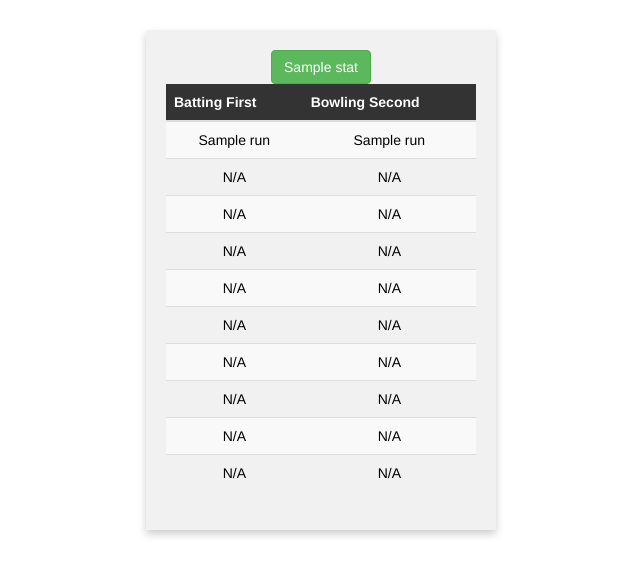
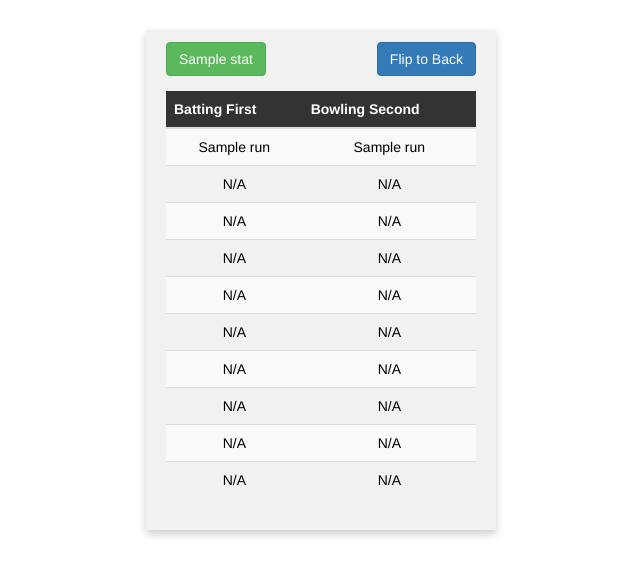
Before and after one commit to kiran270/stats, a Flask app: template templates/urls3.html in a window 1280 px wide. Shown: the top 570 px of the page, without its empty margins (319-959 px from the left). Run offline with Flask 3, Linux system fonts and the light colour scheme; the template is opened without the code that fills it: most values are stand-ins (such as "Sample title", 1, 10 or a date in 2020); some libraries are stand-ins or nearby versions.

Commit message:
added filp

```diff
--- a/templates/urls3.html
+++ b/templates/urls3.html
@@ -14,6 +14,12 @@
     $(document).ready(function () {
       $('#statsTable').DataTable({
         "pageLength": 50
+      });
+
+      // Flip card function
+      $('.flip-btn').click(function () {
+        var card = $(this).closest('.flip-card-inner');
+        card.toggleClass('flipped');
       });
     });
   </script>
@@ -43,11 +49,12 @@
       box-shadow: 0 4px 8px 0 rgba(0, 0, 0, 0.2);
     }
 
-.flip-card:hover .flip-card-inner {
+    .flip-card-inner.flipped {
       transform: rotateY(180deg);
     }
 
-.flip-card-front, .flip-card-back {
+    .flip-card-front,
+    .flip-card-back {
       position: absolute;
       width: 100%;
       height: 100%;
@@ -88,6 +95,16 @@ tbody tr:nth-child(odd) {
       background-color: #f2f2f2;
     }
 
+    .player-header {
+      display: flex;
+      justify-content: space-between;
+      width: 100%;
+      margin-bottom: 15px;
+    }
+
+    .player-header .btn {
+      flex-shrink: 0;
+    }
 
   </style>
 </head>
@@ -99,7 +116,10 @@ tbody tr:nth-child(odd) {
       <div class="flip-card-inner">
         <!-- Front Side -->
         <div class="flip-card-front">
+          <div class="player-header">
             <button class="btn btn-success">{{ x.player_name }}</button>
+            <button class="btn btn-primary flip-btn">Flip to Back</button>
+          </div>
           <table class="table table-striped">
             <thead>
               <tr>
@@ -117,9 +137,13 @@ tbody tr:nth-child(odd) {
             </tbody>
           </table>
         </div>
+
         <!-- Back Side -->
         <div class="flip-card-back">
+          <div class="player-header">
             <button class="btn btn-success">{{ x.player_name }}</button>
+            <button class="btn btn-primary flip-btn">Flip to Front</button>
+          </div>
           <table class="table table-striped">
             <thead>
               <tr>
```
Lines whose indentation alone changed are shown as unchanged.
